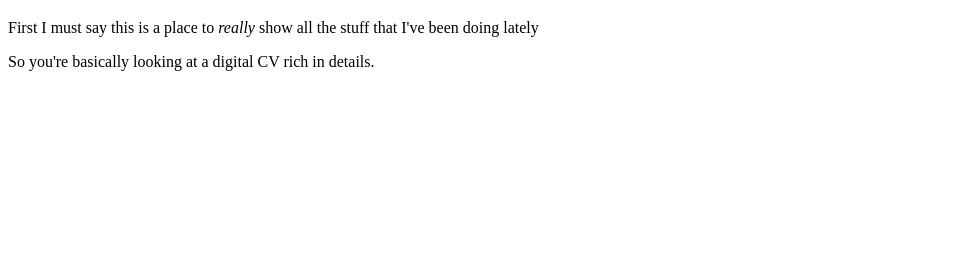
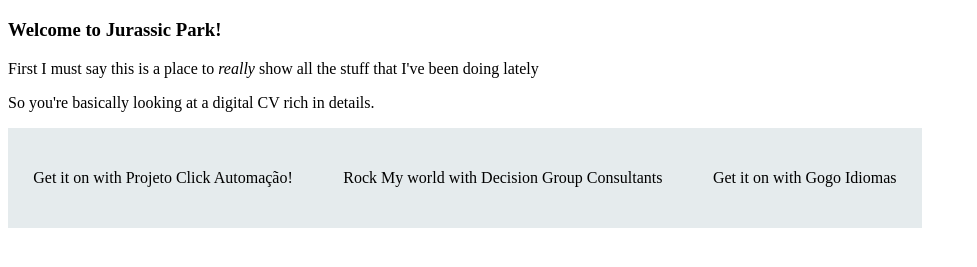
Before and after one commit to eflorentino25/eflorentino25.github.io, a plain HTML site: page index.html in a window 1280 px wide. Shown: the part 61-328 px from the top of the page, without its empty margins (0-977 px from the left). Drawn offline with Linux system fonts and the light colour scheme.

Commit message:
background and start of website

```diff
--- a/index.html
+++ b/index.html
@@ -5,15 +5,63 @@
     <meta charset="UTF-8">
     <meta http-equiv="X-UA-Compatible" content="IE=edge">
     <meta name="viewport" content="width=device-width, initial-scale=1.0">
-    <title>Document</title>
+    <title>Le CV von Eduardo Florentino</title>
+    <style>
+        .body {
+            background-image: url(https://cdn.wallpapersafari.com/92/3/gbyiLN.jpg);
+            background-size: cover;
+        }
+
+        .p {
+            color: aliceblue;
+
+        }
+
+        #Box_container {
+            display: flex;
+
+        }
+
+        #Box_left {
+            padding: 2% 2% 2% 2%;
+            flex: shrink 2;
+            background-color: rgba(201, 214, 218, 0.479);
+        }
+
+        #Box_middle {
+            padding: 2% 2% 2% 2%;
+            flex: shrink 2;
+            background-color: rgba(201, 214, 218, 0.479);
+        }
+
+        #Box_right {
+            padding: 2% 2% 2% 2%;
+            flex: shrink 2;
+            background-color: rgba(201, 214, 218, 0.479);
+        }
+    </style>
+
 </head>
 
 <body>
     <h1>Eduardo D. Florentino</h1>
+    <h3>Welcome to Jurassic Park!</h3>
 
     <p>First I must say this is a place to <i> really </i>show all the stuff that I've been doing lately</p>
 
     <p>So you're basically looking at a digital CV rich in details.</p>
+
+    <div id="Box_container">
+        <div id="Box_left">
+            <p> Get it on with Projeto Click Automação!</p>
+        </div>
+        <div id="Box_middle">
+            <p>Rock My world with Decision Group Consultants</p>
+        </div>
+        <div id="Box_right">
+            <p>Get it on with Gogo Idiomas</p>
+        </div>
+    </div>
 </body>
 
 </html>
```
